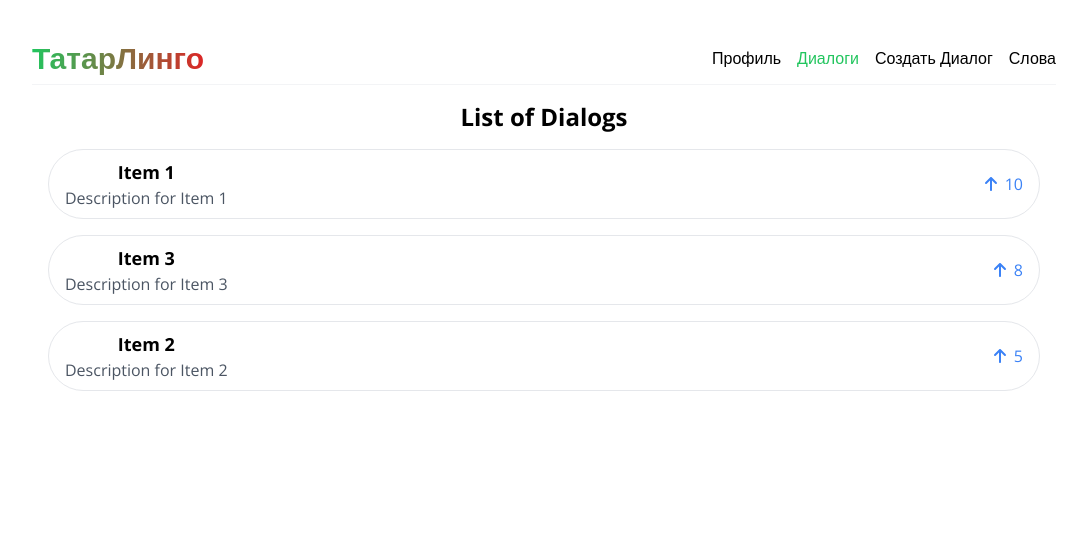
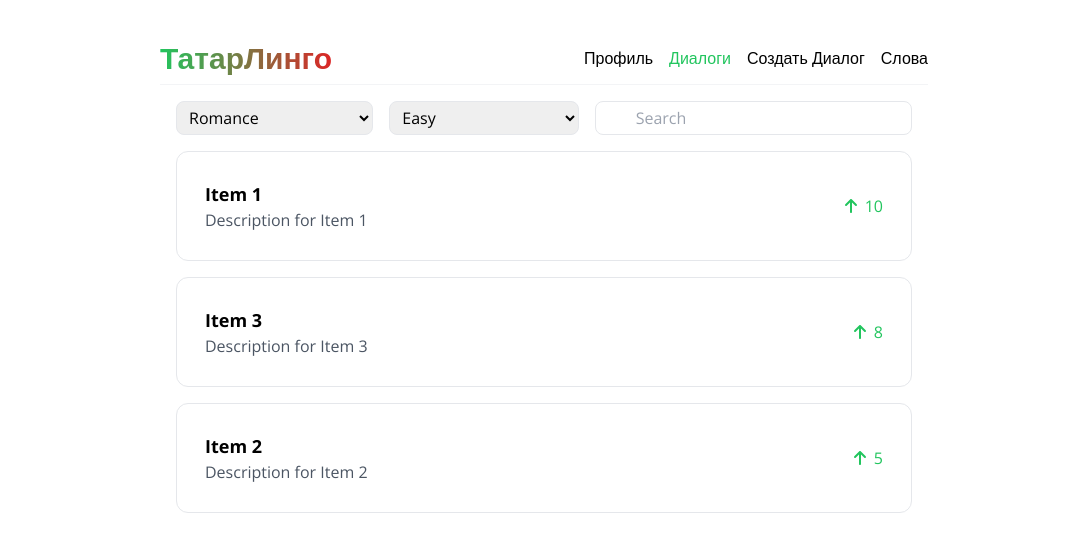
Before and after one commit to nikolina2k/language-app-front, a React (Vite) app: page /dialogs in a window 1280 px wide. Shown: the top 552 px of the page, without its empty margins (96-1183 px from the left). Built offline with nearby package versions, Linux system fonts and the light colour scheme.

Commit message:
add categories, search and genres

```diff
--- a/src/App.jsx
+++ b/src/App.jsx
@@ -10,7 +10,7 @@ import ChatRoom from "./components/Dialogs/Chat";
 function App() {
   return (
     <Router>
-      <div className="mx-auto max-w-screen-lg">
+      <div className="mx-auto max-w-screen-md">
         <Navbar />
         <Routes>
           <Route path="/" exact Component={Home} />
--- a/src/components/Dialogs/DialogsList.jsx
+++ b/src/components/Dialogs/DialogsList.jsx
@@ -1,19 +1,55 @@
-// src/components/Dialog.jsx
-
-import React from 'react';
-import items from './Items';
-import SingleDialog from './SingleDialog';
+import items from "./Items";
+import SingleDialog from "./SingleDialog";
 
 const DialogsList = () => {
-  // Sample data for the list of items
-
   const sortedItems = items.slice().sort((a, b) => b.voteCount - a.voteCount);
 
   return (
     <div className="p-4">
-      <h2 className="text-2xl font-bold mb-4">List of Dialogs</h2>
+      <div className="pb-4 flex space-x-4">
+        <div className="flex-grow">
+          <select
+            data-te-select-init
+            className="border rounded-lg pl-2 pr-8 py-1 w-full relative"
+          >
+            <option value="1">Romance</option>
+            <option value="2">Horror</option>
+            <option value="3">Drama</option>
+            <option value="4">Action</option>
+            <option value="5">Sci-Fi</option>
+          </select>
+        </div>
+
+        <div className="flex-grow">
+          <select
+            data-te-select-init
+            className="border rounded-lg pl-2 pr-8 py-1 w-full relative"
+          >
+            <option value="1">Easy</option>
+            <option value="2">Medium</option>
+            <option value="3">Hard</option>
+          </select>
+        </div>
+
+        <div className="flex-grow">
+          <form>
+            <div className="relative">
+              <label className="mb-2 text-sm font-medium text-gray-900 sr-only dark:text-white">
+                Search
+              </label>
+              <input
+                type="text"
+                placeholder="Search"
+                className="border rounded-lg pl-10 pr-2 py-1 w-full relative focus:outline-none focus:border-green-500 focus:ring focus:ring-green-200"
+              />
+            </div>
+          </form>
+        </div>
+      </div>
+
       <ul>
-        {sortedItems && sortedItems.map((item) => (
+        {sortedItems &&
+          sortedItems.map((item) => (
             <SingleDialog
               key={item.id}
               id={item.id}
--- a/src/components/Dialogs/SingleDialog.jsx
+++ b/src/components/Dialogs/SingleDialog.jsx
@@ -1,32 +1,24 @@
-import React from 'react';
-import { FontAwesomeIcon } from '@fortawesome/react-fontawesome';
-import { faArrowUp } from '@fortawesome/free-solid-svg-icons';
-import { Link } from 'react-router-dom';
+import { FontAwesomeIcon } from "@fortawesome/react-fontawesome";
+import { faArrowUp } from "@fortawesome/free-solid-svg-icons";
+import { Link } from "react-router-dom";
 
-const SingleDialog = ({
-    id,
-    title,
-    description,
-    voteCount
-}) => {
+const SingleDialog = ({ id, title, description, voteCount }) => {
   return (
-
     <Link to={`/chat/${id}`}>
-        <li className="mb-4 border p-4 flex items-center justify-between hover:bg-grey-400 py-2 px-4 rounded-full transition duration-300 ease-in-out transform hover:scale-105">
-            <div className="hover:shadow-lg cursor-pointer">
+      <li className="mb-4 border p-7 flex items-center justify-between hover:shadow-lg cursor-pointer rounded-xl transition duration-300 ease-in-out transform hover:scale-105">
+        <div className="hover:shadow-lg cursor-pointer grid grid-cols-1">
+          <div className="flex flex-col items-start">
             <h3 className="text-lg font-semibold">{title}</h3>
             <p className="text-gray-600">{description}</p>
+          </div>
         </div>
         <div className="flex items-center">
-            {/* Display the FontAwesome "faArrowUp" icon */}
-            <FontAwesomeIcon icon={faArrowUp} className="text-blue-500 mr-2" />
+          <FontAwesomeIcon icon={faArrowUp} className="text-green-500 mr-2" />
 
-            {/* Display the vote count */}
-            <span className="text-blue-500">{voteCount}</span>
+          <span className="text-green-500">{voteCount}</span>
         </div>
-        </li>
+      </li>
     </Link>
-
   );
 };
 
--- a/src/components/Navbar/Navbar.jsx
+++ b/src/components/Navbar/Navbar.jsx
@@ -1,6 +1,6 @@
 import { Link, useLocation } from "react-router-dom";
 
-const Navbar = ({}) => {
+const Navbar = () => {
   const location = useLocation();
 
   const isLinkActive = (path) => {
```
Lines whose indentation alone changed are shown as unchanged.
